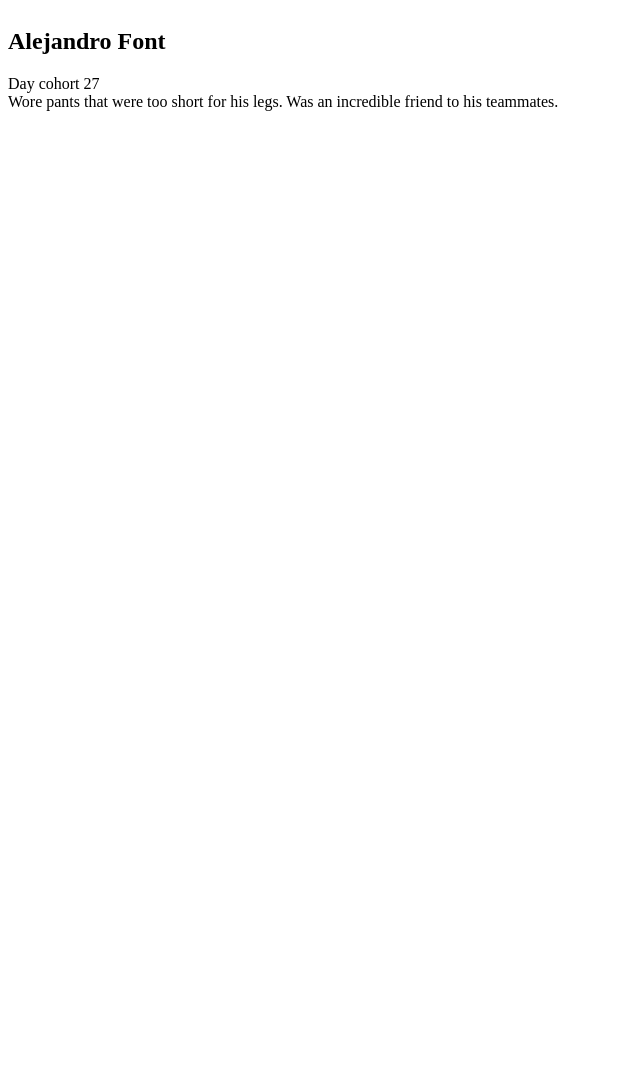
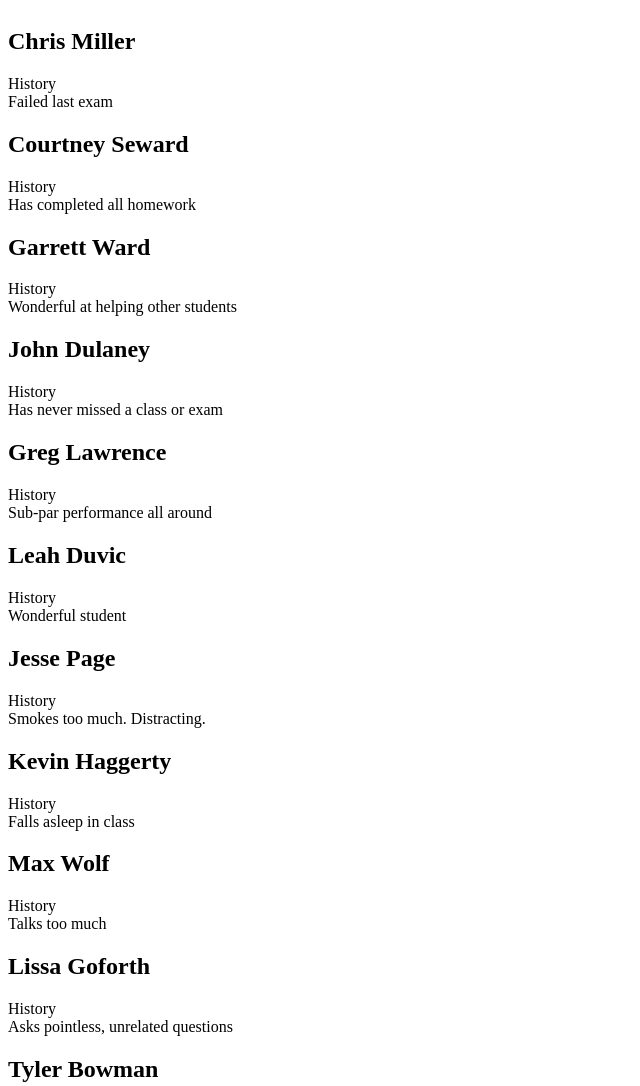
Before and after one commit to charleswoodring/student-components, a plain HTML site: page index.html in a window 1280 px wide. Shown: the top 1086 px of the page, without its empty margins (0-640 px from the left). Before the commit the page ends 800 px from the top, so only its background shows below. Drawn offline with Linux system fonts and the light colour scheme.

Commit message:
a non-working commit

```diff
--- a/main.js
+++ b/main.js
@@ -74,23 +74,51 @@ const students = [
 ]
 /*
 
+*/
+const studentContainer = document.querySelector("#container")
 
-*/
-const createStudentComponent = () => {
+
+
+const createStudentComponent = (name, subject, info) => {
     return `
-        <div class="student">
-            <h1>Alejandro Font</h1>
-            <section>Day cohort 27</section>
-            <aside>
-                Wore pants that were too short for his legs.
-                Was an incredible friend to his teammates.
-            </aside>
-        </div>
+    <div class="student">
+    <h1>${name}</h1>
+    <section>${subject}</section>
+    <aside>${info}</aside>
+    </div>
     `
 }
 
-// Then store a reference to an existing HTML element
-const studentContainer = document.querySelector("#container")
+for (let i = 0; i < students.length; i++) {
+    const student = students[i]
+    studentContainer.innerHTML += createStudentComponent(
+        student.name,
+        student.subject,
+        student.info
+    )
+}
 
-// Update its contents with the return value of the function
-studentContainer.innerHTML = createStudentComponent()
+// Iterate the array of students, and apply the correct style to the h1 depending on the score of the student being below 60, or above it.
+for (const student of students) {
+    let studentComponent = ""
+    if (student.score >= 60) {
+        const studentPassing = studentComponent
+        console.log(studentPassing)
+    } else {
+        const studentFailing = studentComponent
+        console.log(studentFailing)
+    }
+}
+
+if (studentPassing === true)   {
+    createStudentComponent = (`
+    <div class="student">
+    <h1 class="xx-large passing">${name}</h1>
+    <section class="bordered dashed section--padded">${subject}</section>
+    <aside class="pushRight">${info}</aside>
+    </div>
+    `
+    )
+} else {
+    createStudentComponent = createStudentComponent
+}
```
Also changed, not shown: index.html (line endings or trailing spaces).
